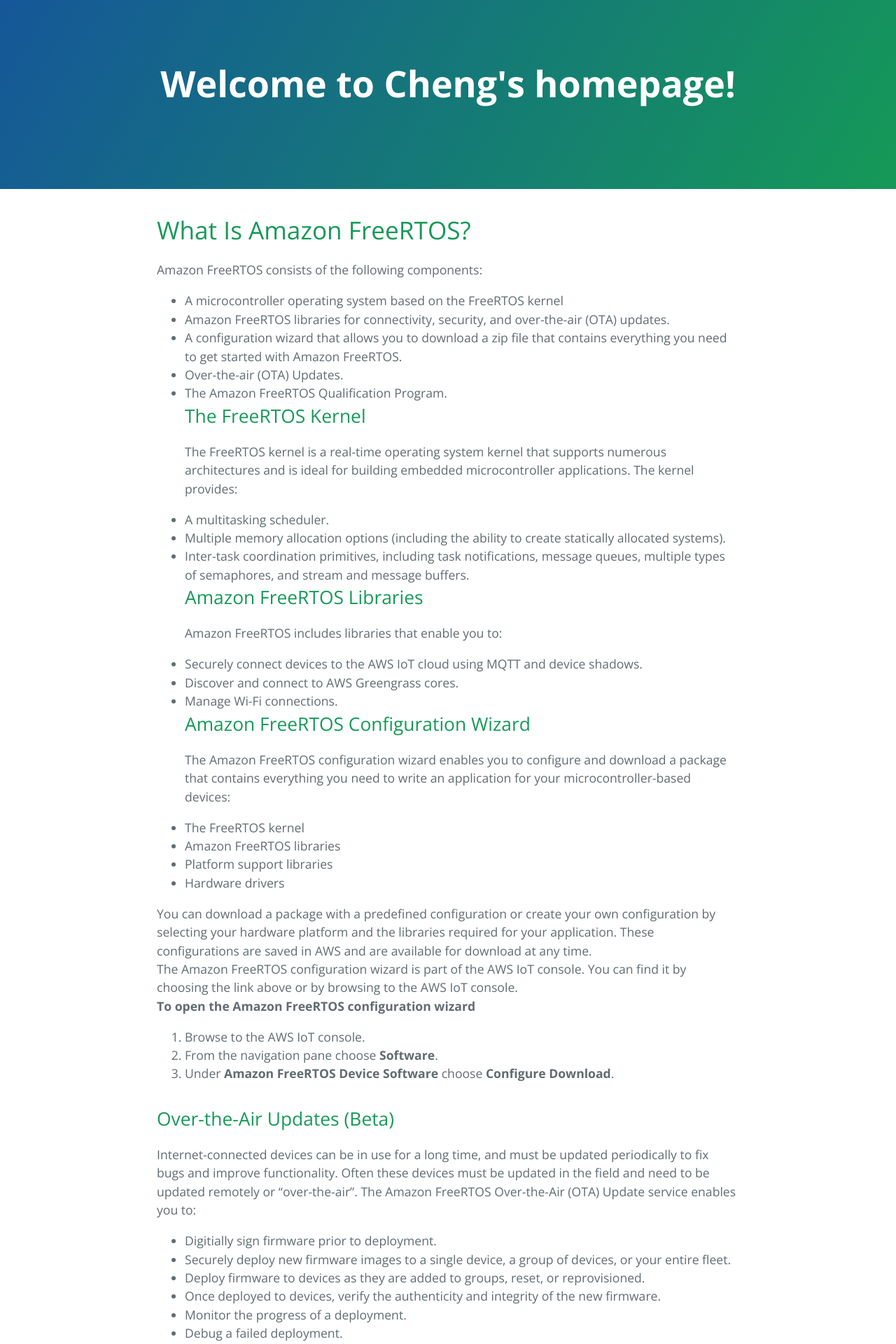
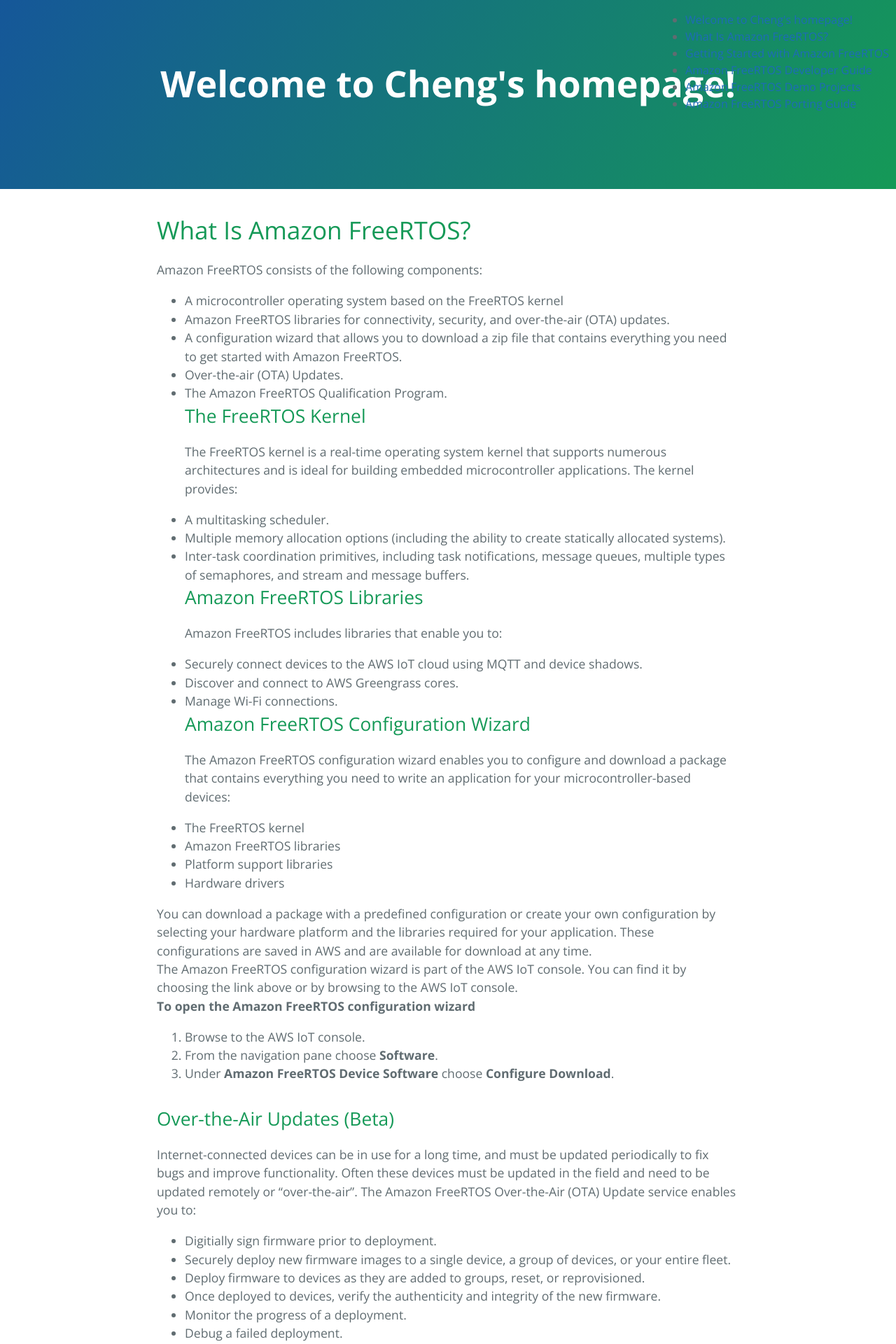
Before and after one commit to chengzhongkai/chengzhongkai.github.io, a Jekyll site: the page built from freeRTOS/usergride.md, in a window 1280 px wide. Shown: the top 1920 px of the page at 70% size. Built offline with Jekyll 4.4.1, drawn with Linux system fonts in a browser that asks for light colours; nearby versions of some CDN libraries; our own code applies the rules of GitHub Pages for plain Markdown files; a script that is not in the unit is left out; part of the change alters nothing that is shown.

Commit message:
Update usergride.md

```diff
--- a/freeRTOS/usergride.md
+++ b/freeRTOS/usergride.md
@@ -56,3 +56,8 @@ Before you begin, you need an AWS account, an IAM user with permission to access
 # Amazon FreeRTOS Developer Guide
 # Amazon FreeRTOS Demo Projects
 # Amazon FreeRTOS Porting Guide
+<script>
+$("body").append("<ul id='toc' style='top: 0px; position: fixed;right:10px'>");
+$("#toc").css('float','right');
+$("h1").each(function(){$("#toc").append("<li><a href='#"+$(this).attr('id')+"'>"+$(this).text()+"</a></li>")});
+</script>
```
